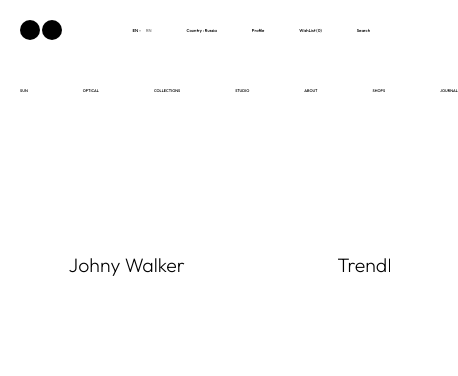
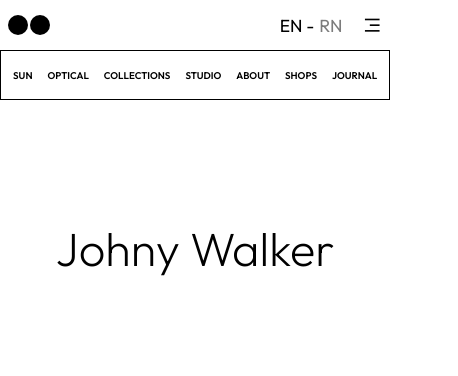
Before and after one commit to r4hul07/LandingPage4, a plain HTML site: page index.html in a window 390 px wide. Shown: the top 376 px of the page, 458 px wide, since content can reach past the window. Drawn offline with nearby package versions, Linux system fonts and the light colour scheme.

Commit message:
Add Remix Icon stylesheet and enhance responsive navigation styles in CSS

```diff
--- a/index.html
+++ b/index.html
@@ -9,6 +9,10 @@
     <link rel="preconnect" href="https://fonts.gstatic.com" crossorigin />
     <link
       href="https://fonts.googleapis.com/css2?family=Outfit:wght@100..900&display=swap"
+      rel="stylesheet"
+    />
+    <link
+      href="https://cdn.jsdelivr.net/npm/remixicon@4.5.0/fonts/remixicon.css"
       rel="stylesheet"
     />
   </head>
@@ -25,6 +29,7 @@
           <h4>Profile</h4>
           <h4>WishList (0)</h4>
           <h4>Search</h4>
+          <i class="ri-menu-3-line"></i>
         </div>
       </nav>
       <div class="nav1">
@@ -47,18 +52,14 @@
           <div class="elem"><h2>Blender</h2></div>
         </div>
         <div class="image-content">
-            <img src="Images/1.jpg" alt="">
-            <img src="Images/2.jpg" alt="">
-            <img src="Images/6.jpg" alt="">
-            <img src="Images/3.jpg" alt="">
-            <img src="Images/5.jpg" alt="">
-            <img src="Images/4.jpg" alt="">
-
-
-          </div>
+          <img src="Images/1.jpg" alt="" />
+          <img src="Images/2.jpg" alt="" />
+          <img src="Images/6.jpg" alt="" />
+          <img src="Images/3.jpg" alt="" />
+          <img src="Images/5.jpg" alt="" />
+          <img src="Images/4.jpg" alt="" />
+        </div>
       </div>
-
-
     </main>
   </body>
 </html>
--- a/style.css
+++ b/style.css
@@ -60,6 +60,10 @@
 
 main nav .b h4:hover {
     text-decoration: underline;
+}
+
+main nav .b i {
+    display: none;
 }
 
 main .nav1{
@@ -139,3 +143,108 @@
   background-color: tomato;
 
 }
+
+@media (max-width: 600px){
+
+    main nav {
+        padding: 8px;
+        height: 50px;
+    }
+
+    main nav .a {
+        gap: 2px;
+    }
+
+    main nav .a .gola {
+        height: 20px;
+        width: 20px;
+        border-radius: 50%;
+        background: #000;
+    }
+
+    main nav .a .gola:hover {
+        background: #f00;
+    }
+
+    main nav .b {
+        gap: 20px;
+        justify-content: center;
+        align-items: center;
+    }
+
+    main nav .b h4 {
+        font-size: 4.5vw;
+        font-weight: 400;
+        display: none;
+    }
+
+    main nav .b h4:nth-child(1){
+        display: initial;
+    }
+
+
+    main nav .b h4 span {
+        color: rgb(124, 124, 124);
+        margin-left: 5px;
+    }
+
+    main nav .b i {
+        display: initial;
+        font-size: 5vw;
+    }
+
+    main nav .b h4:hover {
+        text-decoration: underline;
+    }
+
+    main .nav1{
+        display: flex;
+        justify-content:center;
+        align-items: center;
+        height: 50px;
+        padding: 10px 12px;
+        gap: 15px;
+        border: 1px solid #000;
+    }
+
+    main .nav1 h4 {
+        font-size: 2.5vw;
+        font-weight: 600;
+    }
+
+    main .content{
+        height: calc(100% - 100px);
+        width: 100%;
+    }
+
+
+    main .content .text-content::-webkit-scrollbar{
+        height: 3px;
+    }
+
+    main .content .text-content::-webkit-scrollbar-thumb{
+      background-color:#000
+
+    }
+
+    main .content .text-content .elem{
+        width: 100%;
+    }
+
+    main .content .text-content .elem h2{
+        font-size: 12vw;
+        font-weight: 250;
+    }
+
+
+
+    main .content .image-content::-webkit-scrollbar{
+        background-color: transparent;
+        height: 3px
+    }
+
+    main .content .image-content::-webkit-scrollbar-thumb{
+      background-color:#000
+
+    }
+}
```
